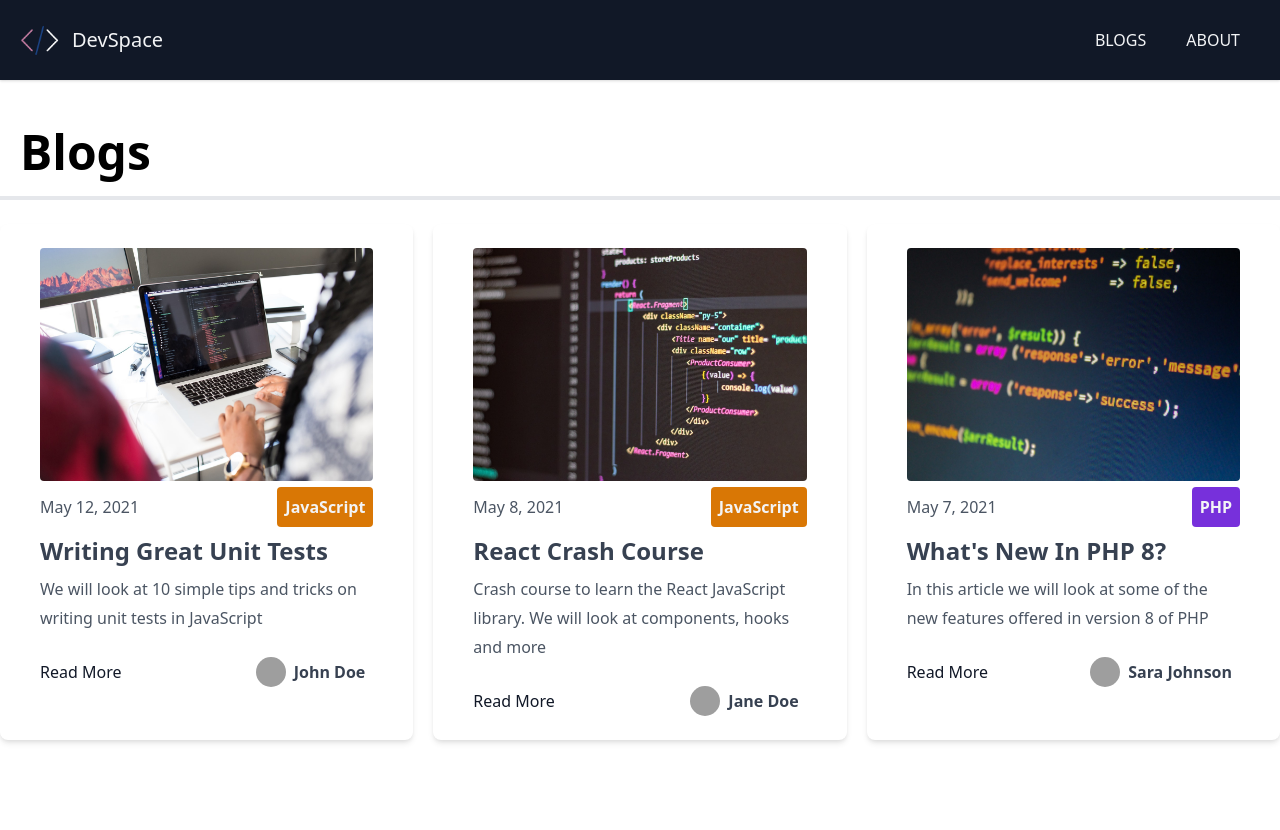
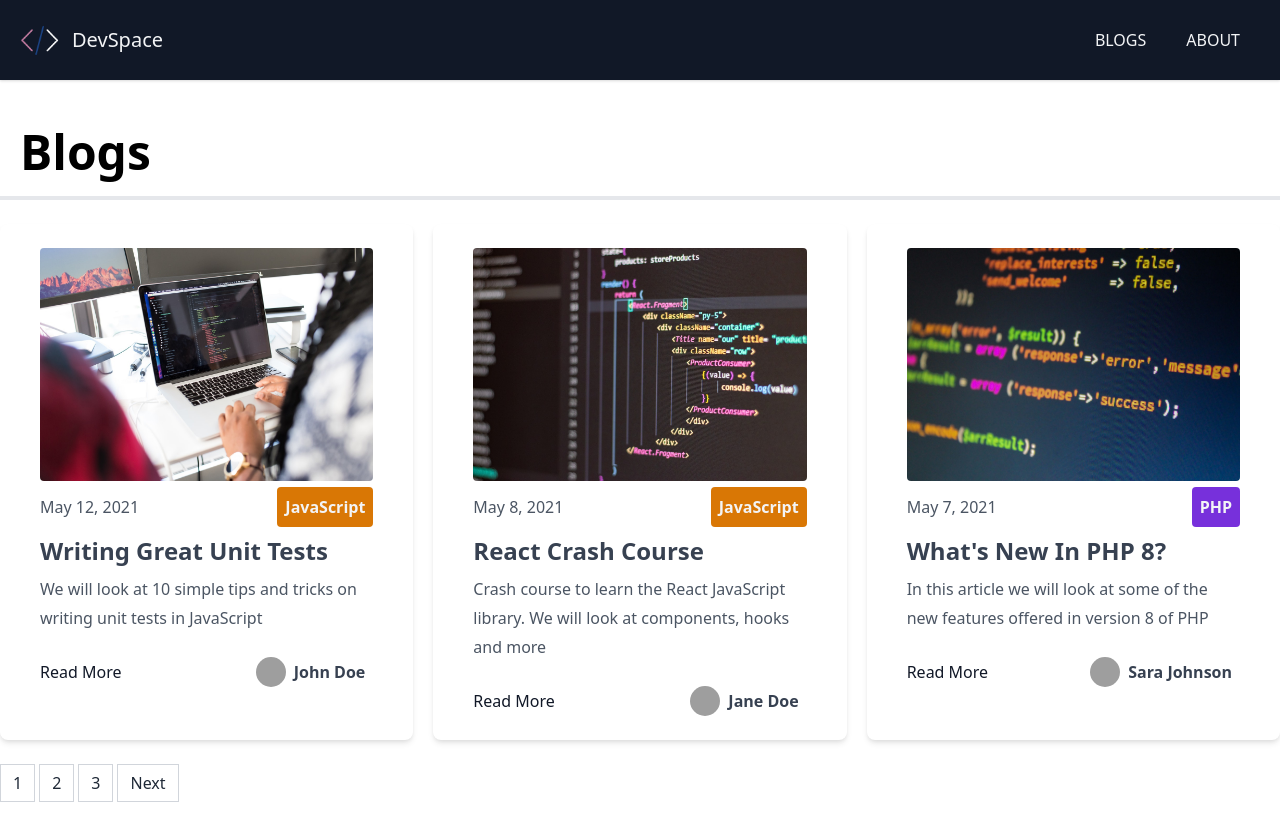
Before and after one commit to VisheshSingh/dev-space-nextjs, a Next.js app: page /blog/page/1 in a window 1280 px wide. Before the commit the page ends 800 px from the top, so only its background shows below. Built offline with nearby package versions, Linux system fonts and the light colour scheme; grey boxes are pictures that could not be loaded.

Commit message:
Pagination Link Component

```diff
--- /dev/null
+++ b/components/Pagination.js
@@ -0,0 +1,41 @@
+import Link from 'next/link';
+
+const Pagination = ({ currentPage, numPages }) => {
+  console.log({ currentPage, numPages });
+  const isFirst = currentPage === 1;
+  const isLast = currentPage === numPages;
+
+  if (numPages === 1) return <></>;
+
+  return (
+    <div className='mt-6'>
+      <ul className='flex pl-0 list-none my-2'>
+        {!isFirst && (
+          <Link href={`/blog/page/${currentPage - 1}`}>
+            <li className='relative block py-2 px-3 leading-tight bg-white border border-gray-300 text-gray-800 mr-1 hover:bg-gray-200 cursor-pointer'>
+              Previous
+            </li>
+          </Link>
+        )}
+
+        {Array.from({ length: numPages }, (_, i) => (
+          <Link href={`/blog/page/${i + 1}`}>
+            <li className='relative block py-2 px-3 leading-tight bg-white border border-gray-300 text-gray-800 mr-1 hover:bg-gray-200 cursor-pointer'>
+              {i + 1}
+            </li>
+          </Link>
+        ))}
+
+        {!isLast && (
+          <Link href={`/blog/page/${currentPage + 1}`}>
+            <li className='relative block py-2 px-3 leading-tight bg-white border border-gray-300 text-gray-800 mr-1 hover:bg-gray-200 cursor-pointer'>
+              Next
+            </li>
+          </Link>
+        )}
+      </ul>
+    </div>
+  );
+};
+
+export default Pagination;
--- a/pages/blog/page/[page_index].js
+++ b/pages/blog/page/[page_index].js
@@ -5,6 +5,7 @@
 import Post from '../../../components/Post';
 import { sortByDate } from '../../../utils';
 import { POSTS_PER_PAGE } from '../../../config';
+import Pagination from '../../../components/Pagination';
 
 export default function BlogPage({ posts, numPages, currentPage }) {
   return (
@@ -16,6 +17,8 @@
           <Post key={post.slug} post={post} />
         ))}
       </div>
+
+      <Pagination currentPage={currentPage} numPages={numPages} />
     </Layout>
   );
 }
@@ -66,7 +69,7 @@
     props: {
       posts: orderedPosts,
       numPages,
-      currentPage: page,
+      currentPage: +page,
     },
   };
 };
```
